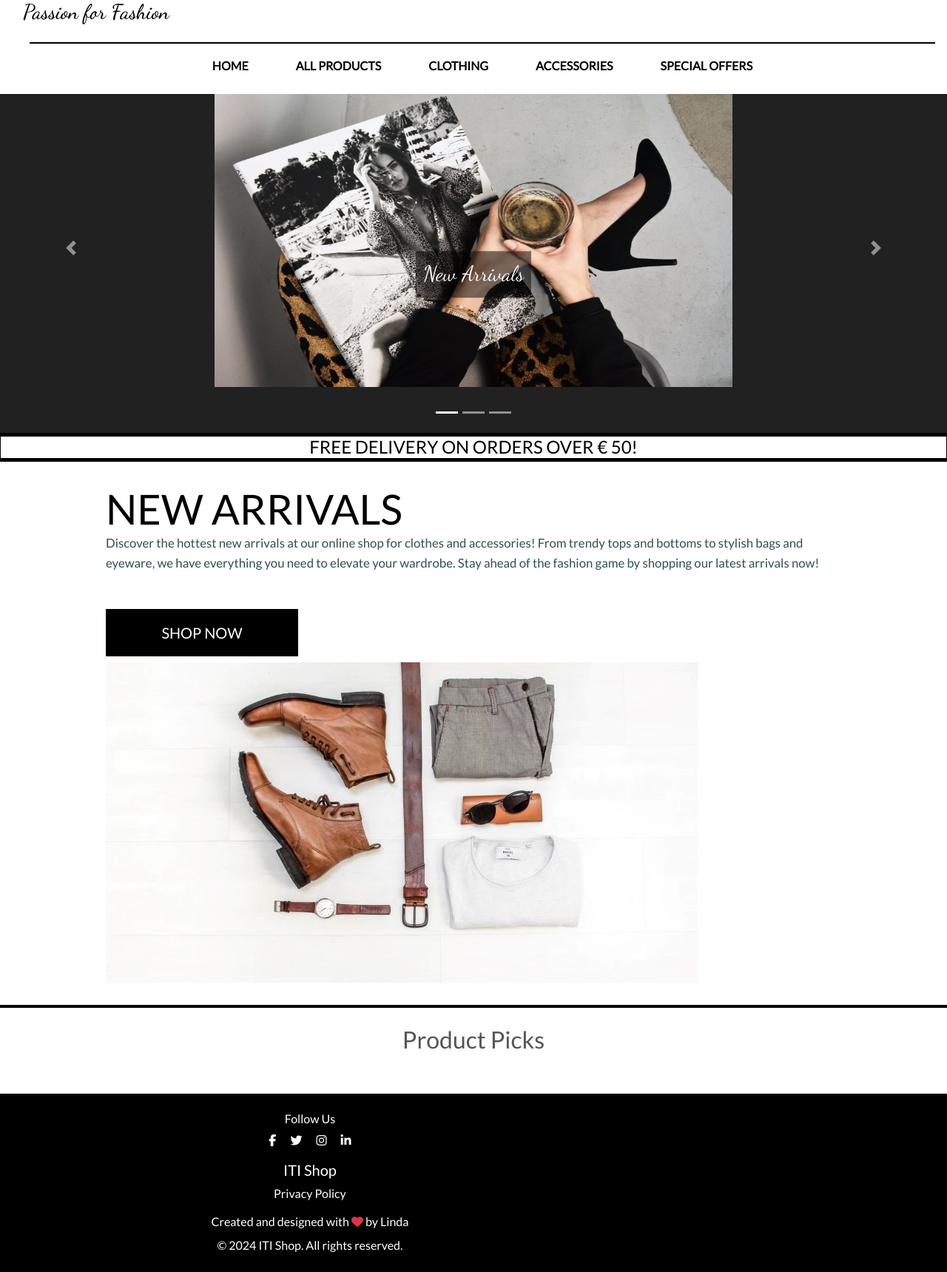
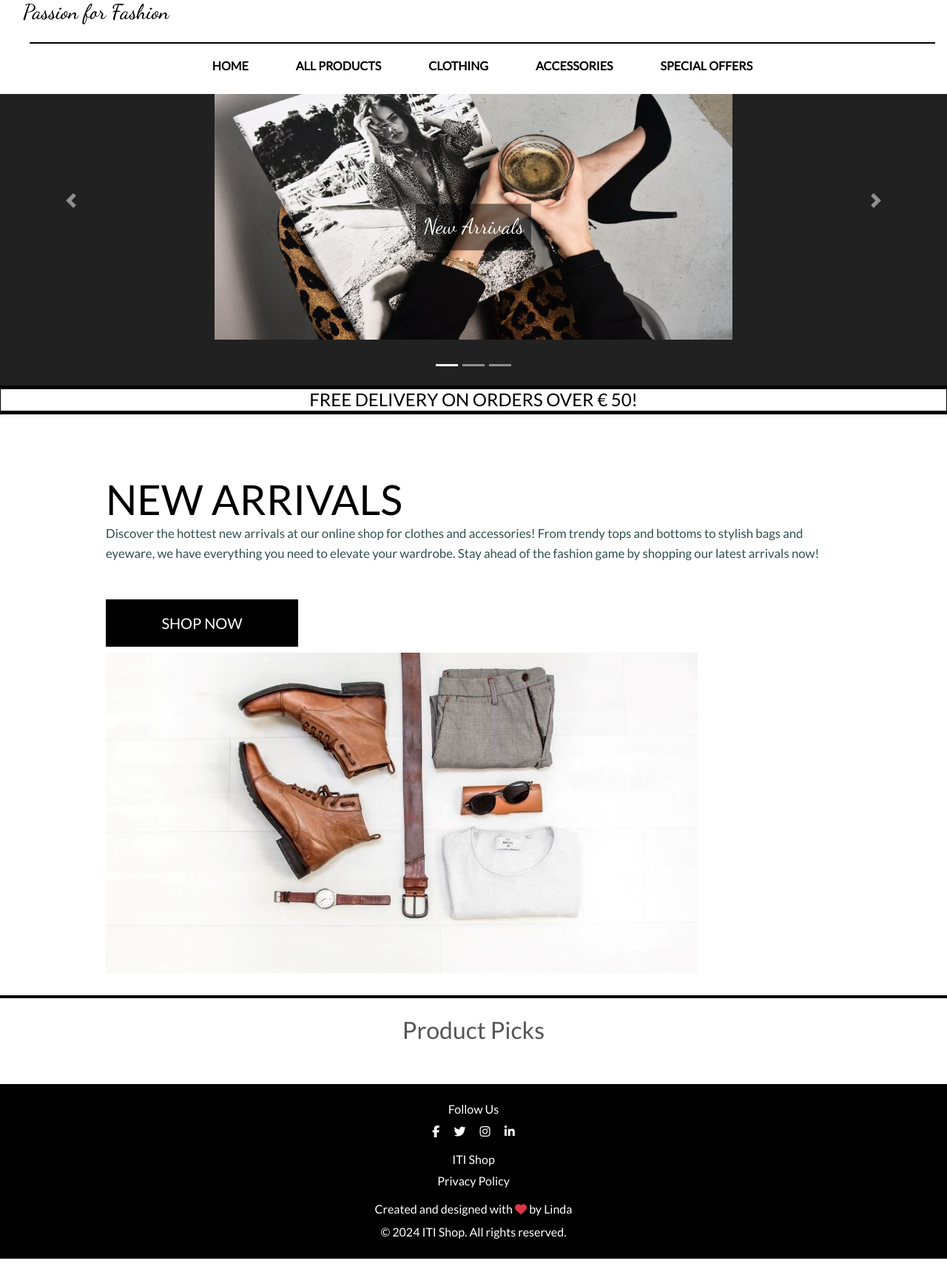
Before and after one commit to Lin2907/ITI-Shop, a Django app: page / in a window 1280 px wide. Shown: the part 107-1826 px from the top of the page at 74% size. Run offline with Django 3.2, Linux system fonts and the light colour scheme; data that the repository does not hold is empty; some libraries are stand-ins or nearby versions; some web fonts are replaced.

Commit message:
Update footer styles and add favicon

```diff
--- a/home/templates/home/index.html
+++ b/home/templates/home/index.html
@@ -3,7 +3,7 @@
 
 {% block page_header %}
     <!-- Carousel Bootstrap-->
-    <div id="carouselExampleIndicators" class="carousel slide" data-ride="carousel"  style="height: 500px; margin-top: 15%; background-color:rgb(34, 33, 33);">
+    <div id="carouselExampleIndicators" class="carousel slide" data-ride="carousel"  style="height: 500px; margin-top: 10%; background-color:rgb(34, 33, 33);">
 
       <ol class="carousel-indicators">
         <li data-target="#carouselExampleIndicators" data-slide-to="0" class="active"></li>
@@ -48,7 +48,7 @@
 {% block content %}
 <div class="container" style="margin-top: 30px; margin-bottom: 30px;">
   <div class="row">
-    <div class="col">
+    <div class="col" style = "margin-top: 5%;">
       <h4 class="display-4 logo-font text-black">
         New Arrivals
         <br>
@@ -66,15 +66,15 @@
     </div>
   </div>
 </div>
-<hr style="border: solid 2px black";>
+<hr style="border: solid 2px black">
 <h2 id="heading" class="text-center my-4">Product Picks</h2>
 <div id="product-container" class="container">
   <div class="d-flex flex-wrap justify-content-between">
     {% for product in randomised %}
-      <div class="card mb-4" style="flex: 0 1 calc(25% - 1rem);">
+      <div class="card mb-4" style="flex: 0 1 calc(25% - 1rem)">
         <img class="card-img-top" src="{{ product.image.url }}" alt="{{ product.name }}">
         <div class="card-body text-center">
-          <a href="{% url 'product_detail' product.id %}" class="card-title d-block">{{ product.name }}</a>
+          <a href="{% url 'product_detail' product.id %}" class="card-title d-block" style="color: black; text-decoration: none;">{{ product.name }}</a>
         </div>
       </div>
     {% endfor %}
--- a/templates/base.html
+++ b/templates/base.html
@@ -19,6 +19,7 @@
         <link rel="preconnect" href="https://fonts.googleapis.com">
         <link rel="preconnect" href="https://fonts.gstatic.com" crossorigin>
         <link href="https://fonts.googleapis.com/css2?family=Dancing+Script:wght@400..700&family=Edu+QLD+Beginner:wght@400..700&family=Galada&display=swap" rel="stylesheet">
+        <link rel="icon" type="image/png" sizes="16x16" href="{% static 'favicon/favicon-16x16.png' %}">
         <link rel="stylesheet" href="{% static 'css/style.css' %}">
     {% endblock %}
 
@@ -144,7 +145,7 @@
 <!-- Footer -->
 <footer class="footer bg-black text-white py-4" style="margin-top: 30px;">
     <div class="container">
-        <div class="row text-center">
+        <div class="row text-center" style="margin:auto;">
             <div class="col-12 mb-3">
                 <h6>Follow Us</h6>
                 <a href="https://www.facebook.com" target="_blank" class="text-white mx-2"><i class="fab fa-facebook-f"></i></a>
@@ -153,7 +154,7 @@
                 <a href="https://www.linkedin.com" target="_blank" class="text-white mx-2"><i class="fab fa-linkedin-in"></i></a>
             </div>
             <div class="col-12 mb-3">
-                <h5>ITI Shop</h5>
+                <h6>ITI Shop</h6>
                 <a href="#" class="text-white d-block">Privacy Policy</a>
             </div>
             <div class="col-12">
```
Also changed, not shown: static/favicon/android-chrome-192x192.png (added), static/favicon/android-chrome-512x512.png (added), static/favicon/apple-touch-icon.png (added), static/favicon/favicon-16x16.png (added), static/favicon/favicon-32x32.png (added), static/favicon/favicon.ico (added), static/favicon/site.webmanifest (added).
